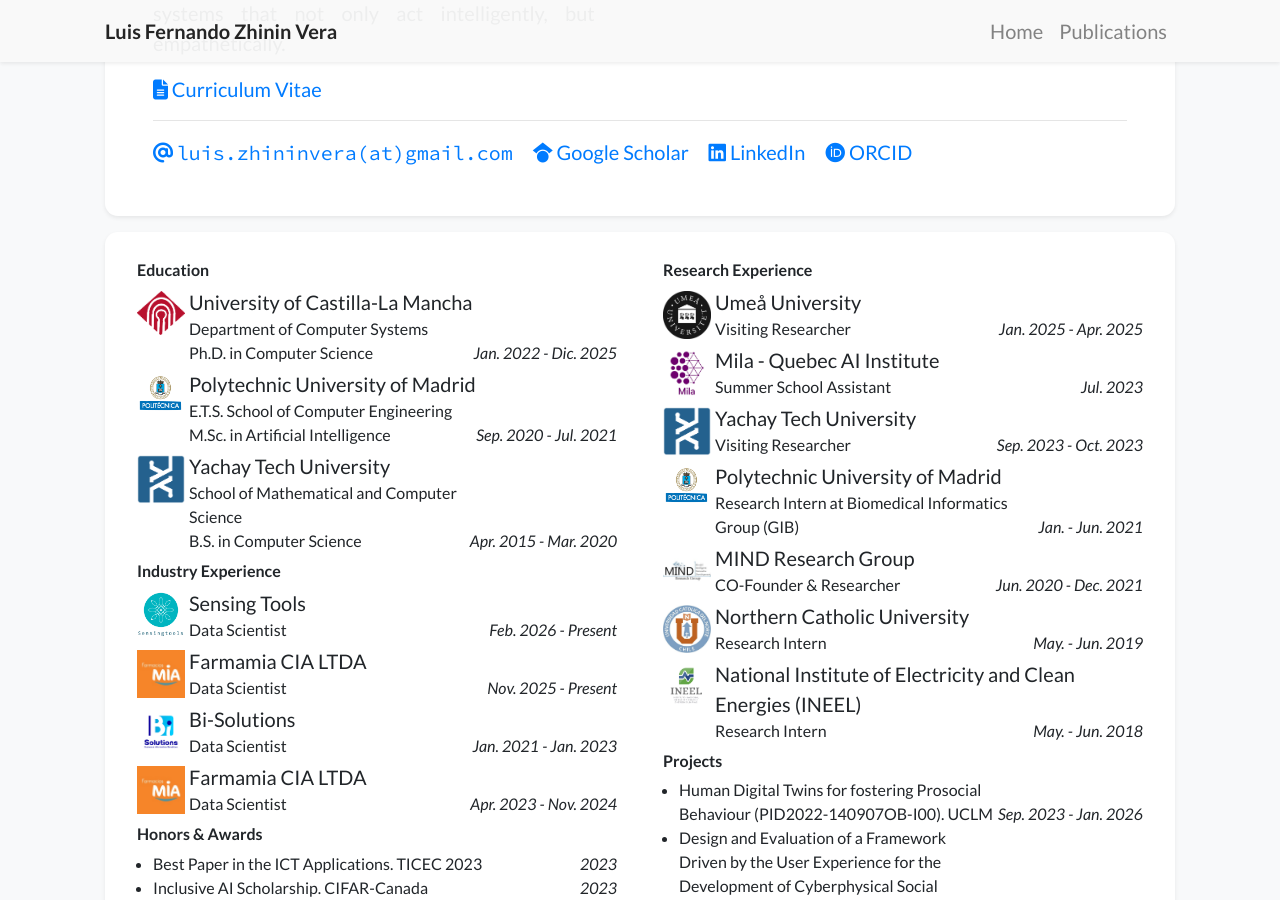
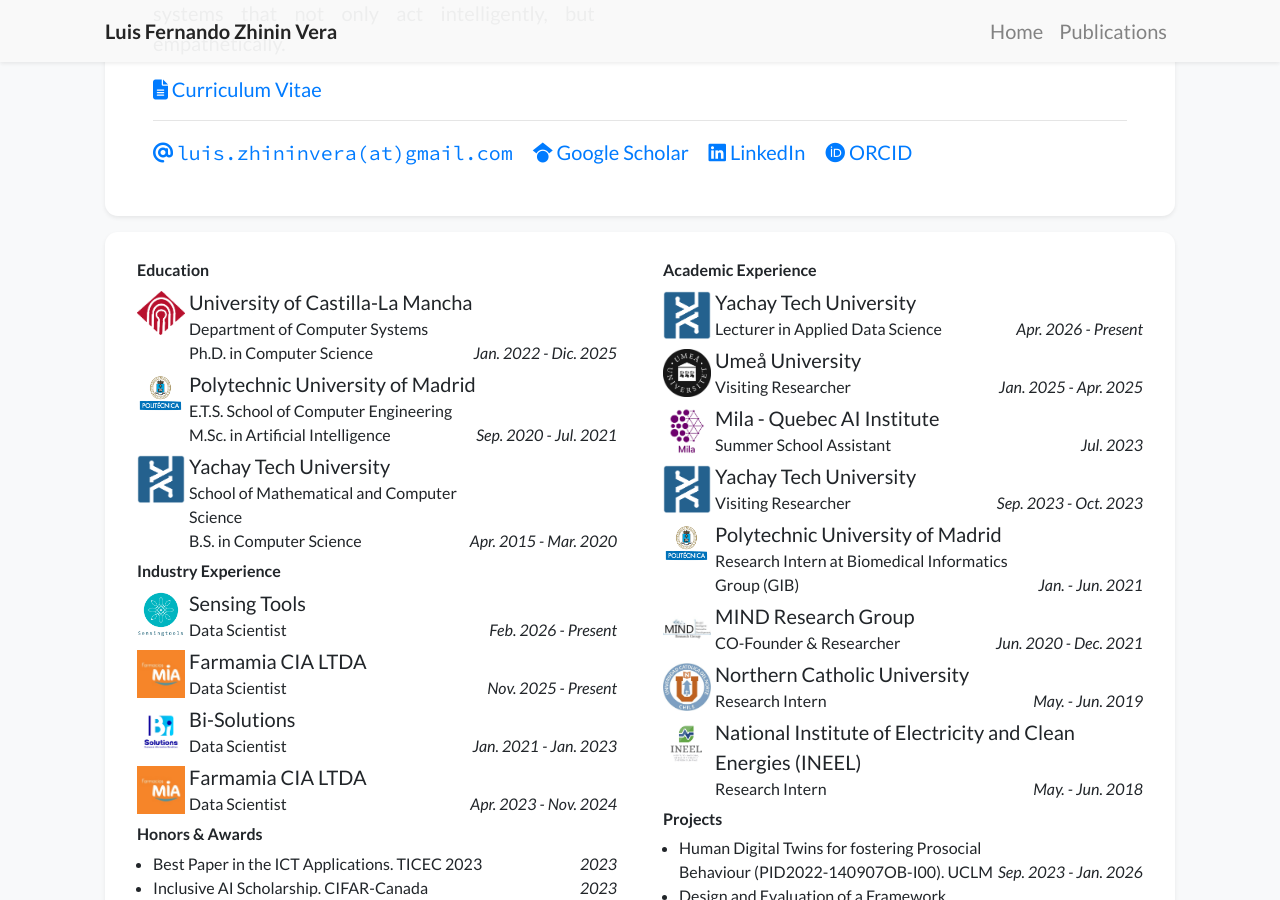
Before and after one commit to luiszhininvera/luiszhininvera.github.io, a Jekyll site: the page built from index.html, in a window 1280 px wide and 900 px high, scrolled down 608 px. Built offline with Jekyll 4.4.1, drawn with Linux system fonts in a browser that asks for light colours; nearby versions of some CDN libraries; a style sheet for code colours, icons or effects is not loaded.

Commit message:
Configuración inicial y personalización del sitio

```diff
--- a/_data/profile.yml
+++ b/_data/profile.yml
@@ -59,6 +59,10 @@
   date: Apr. 2015 - Mar. 2020
 
 experience:
+- name: Yachay Tech University
+  logo: /assets/images/badges/yachay_logo.png
+  position: Lecturer in Applied Data Science
+  date: Apr. 2026 - Present
 - name: Umeå University
   logo: /assets/images/badges/umea_logo.png
   position: Visiting Researcher
--- a/_includes/widgets/experience_card.html
+++ b/_includes/widgets/experience_card.html
@@ -29,7 +29,7 @@
                     {% if site.data.profile.experience %}
                     <div class="col-lg-6">
                         <div class="mx-2 my-1">
-                            <h6>Research Experience</h6>
+                            <h6>Academic Experience</h6>
                             <ul class="list-unstyled mb-1">
                                 {% for item in site.data.profile.experience %}
                                 <li class="media mb-1">
```
